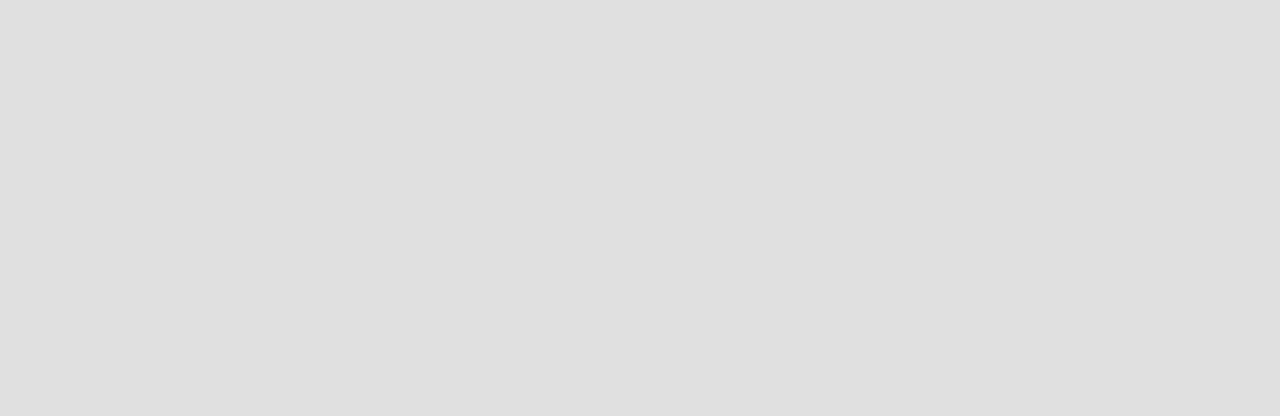
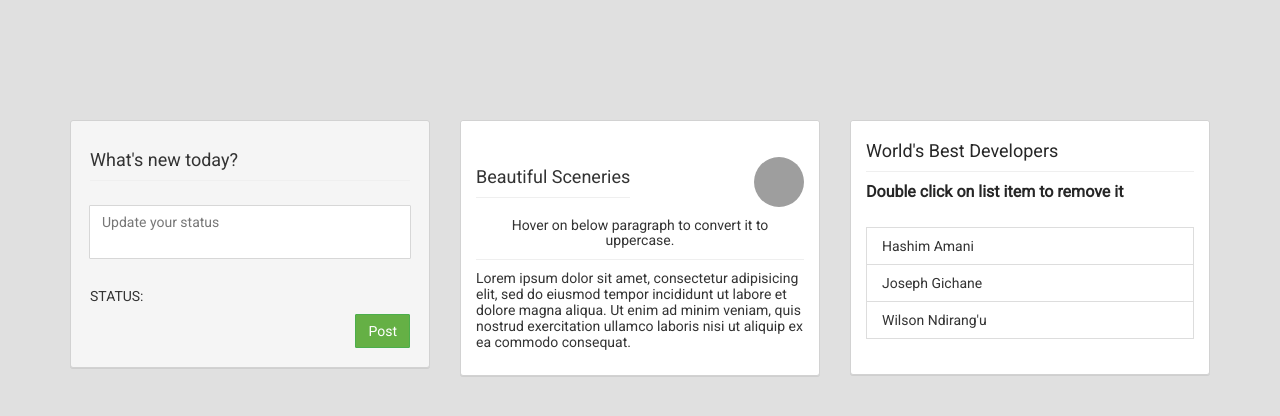
Before and after one commit to einnor/js_code_sample_23_March, a plain HTML site: page index.html in a window 1280 px wide. Drawn offline with Linux system fonts and the light colour scheme; grey boxes are pictures that could not be loaded.

Commit message:
Finished code_sample for in-built event listeners

```diff
--- a/index.html
+++ b/index.html
@@ -1,4 +1,3 @@
-
 <!DOCTYPE html>
 <html lang="en">
   <head>
@@ -11,14 +10,69 @@
     <meta name="viewport" content="width=device-width, initial-scale=1, maximum-scale=1">
 		<link href="css/bootstrap.min.css" rel="stylesheet">
 		<link href="css/styles.css" rel="stylesheet">
-    <script src="js/jquery.min.js"></script>
-		<script src="js/bootstrap.min.js"></script>
-		<script src="js/scripts.js"></script>
+    <!-- <script src="js/jquery.min.js"></script> -->
+		<!-- <script src="js/bootstrap.min.js"></script> -->
+		<script src="js/script.js"></script>
 
   </head>
   <body>
 
+    <!-- Start: Main -->
+    <div class="container" id="main">
+      <div class="row">
 
+        <!-- 1st card -->
+        <div class="col-md-4 col-sm-6 col-xs-12">
+          <div class="well">
+            <form class="form-horizontal" role="form">
+              <h4>What's new today?</h4>
+              <div class="form-group" style="padding:14px;">
+                <textarea id="myInput" class="form-control" placeholder="Update your status"></textarea>
+              </div>
+              <p>STATUS: <span id="status"></span></p>
+              <button id="post" class="btn btn-success pull-right" onclick="postStatus()" type="button">Post</button>
+              <div class="clearfix"></div>
+            </form>
+          </div>
+        </div>
+        <!-- /1st card -->
+
+        <!-- 2st card -->
+        <div class="col-md-4 col-sm-6 col-xs-12">
+          <div class="panel panel-default">
+            <div class="panel-heading"></div>
+     			  <div class="panel-body">
+              <h4 class="pull-left">Beautiful Sceneries</h4>
+              <img src="img/3.jpg" class="img-circle pull-right">
+              <div class="clearfix"></div>
+              <h5 class="text-center">Hover on below paragraph to convert it to uppercase.</h5>
+              <p id="myText" onmouseover="convertToUpper()">Lorem ipsum dolor sit amet, consectetur adipisicing elit, sed do eiusmod tempor incididunt ut labore et dolore magna aliqua. Ut enim ad minim veniam, quis nostrud exercitation ullamco laboris nisi ut aliquip ex ea commodo consequat.</p>
+            </div>
+          </div>
+        </div>
+        <!-- /2nd card -->
+
+        <!-- 3rd card -->
+        <div class="col-md-4 col-sm-6 col-xs-12">
+          <div class="panel panel-default">
+            <div class="panel-heading">
+              <h4>World's Best Developers</h4>
+              <span>Double click on list item to remove it</span>
+            </div>
+			      <div class="panel-body">
+             <ul class="list-group">
+               <li id="1" class="list-group-item" ondblclick="this.parentNode.removeChild(this)">Hashim Amani</li>
+               <li id="2" class="list-group-item" ondblclick="this.parentNode.removeChild(this)">Joseph Gichane</li>
+               <li id="3" class="list-group-item" ondblclick="this.parentNode.removeChild(this)">Wilson Ndirang'u</li>
+             </ul>
+           </div>
+         </div>
+        </div>
+        <!-- /3rd card -->
+
+
+      </div>
+    </div>
 
 
   </body>
--- /dev/null
+++ b/js/script.js
@@ -0,0 +1,21 @@
+/**
+ * Cytonn Technologies
+ *
+ * @author: Ronnie Nyaga <rnyaga@cytonn.com>
+ *
+ * Project: js.app
+ *
+ */
+
+//CODE SAMPLES FOR IN-BUILT EVENT LISTENERS
+function postStatus(){
+  var myStatus = document.getElementById('myInput').value;
+  document.getElementById('status').innerHTML = myStatus;
+}
+// function deleteItem(){
+//   this.parentNode.removeChild(this);
+// }
+function convertToUpper(){
+  var upper = document.getElementById('myText').innerHTML
+  document.getElementById('myText').innerHTML =  upper.toUpperCase();
+}
```
Also changed, not shown: css/styles.css (+10 -0 lines), img/1.jpeg (added), js/scripts.js (deleted), 3 other files.
